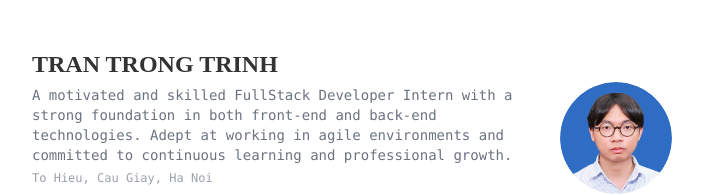
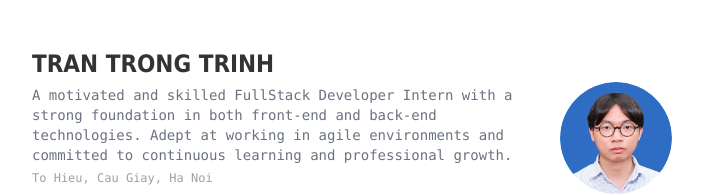
Before and after one commit to TreeMarch/self_preview_nxt_ver, a Next.js app: page / in a window 1280 px wide. Shown: the top 195 px of the page, without its empty margins (288-991 px from the left). Built offline with nearby package versions, Linux system fonts and the light colour scheme.

Commit message:
font name update

```diff
--- a/public/css/style.css
+++ b/public/css/style.css
@@ -52,10 +52,10 @@ p {
   gap: 1rem;
 }
 .resume-name {
-  font-weight: 700;
+  font-weight: bold !important;
   font-size: 1.5rem;
   line-height: 2rem;
-  font-family: JetBrains Mono, JetBrains Mono Fallback;
+  font-family: Tahoma, sans-serif;
   text-transform: uppercase;
 }
 .objective {
```
